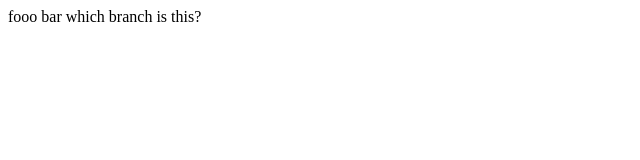
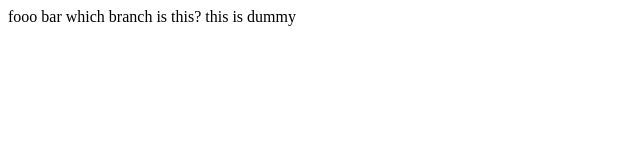
Before and after one commit to charlietfl/test, a plain HTML site: page index.html in a window 1280 px wide. Shown: the whole page, without its empty margins (0-640 px from the left). Drawn offline with Linux system fonts and the light colour scheme.

Commit message:
change dummy br

```diff
--- a/index.html
+++ b/index.html
@@ -4,6 +4,6 @@
     <title>Coooool</title>
 </head>
 <body>
-fooo bar which branch is this?
+fooo bar which branch is this? this is dummy
 </body>
 </html>
```
